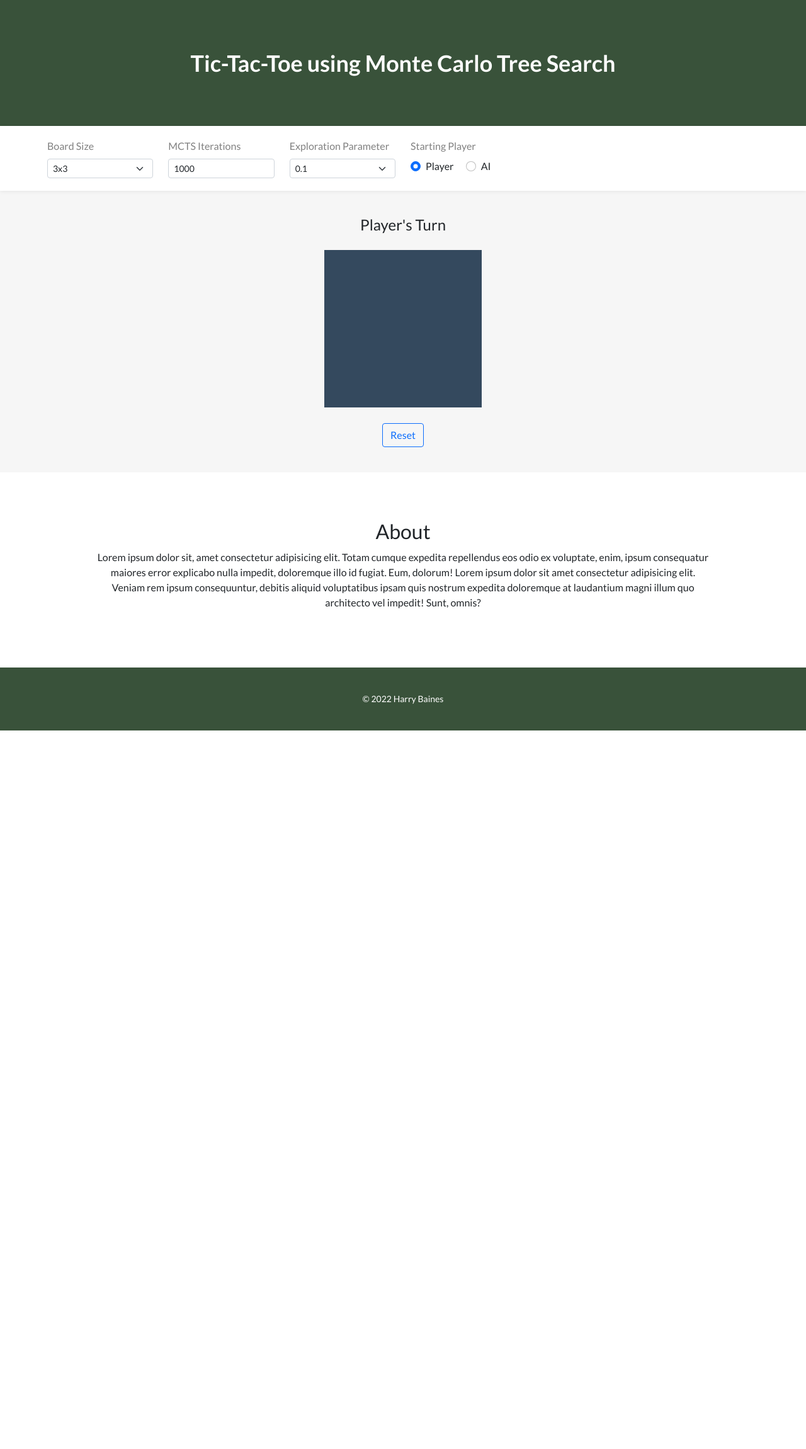
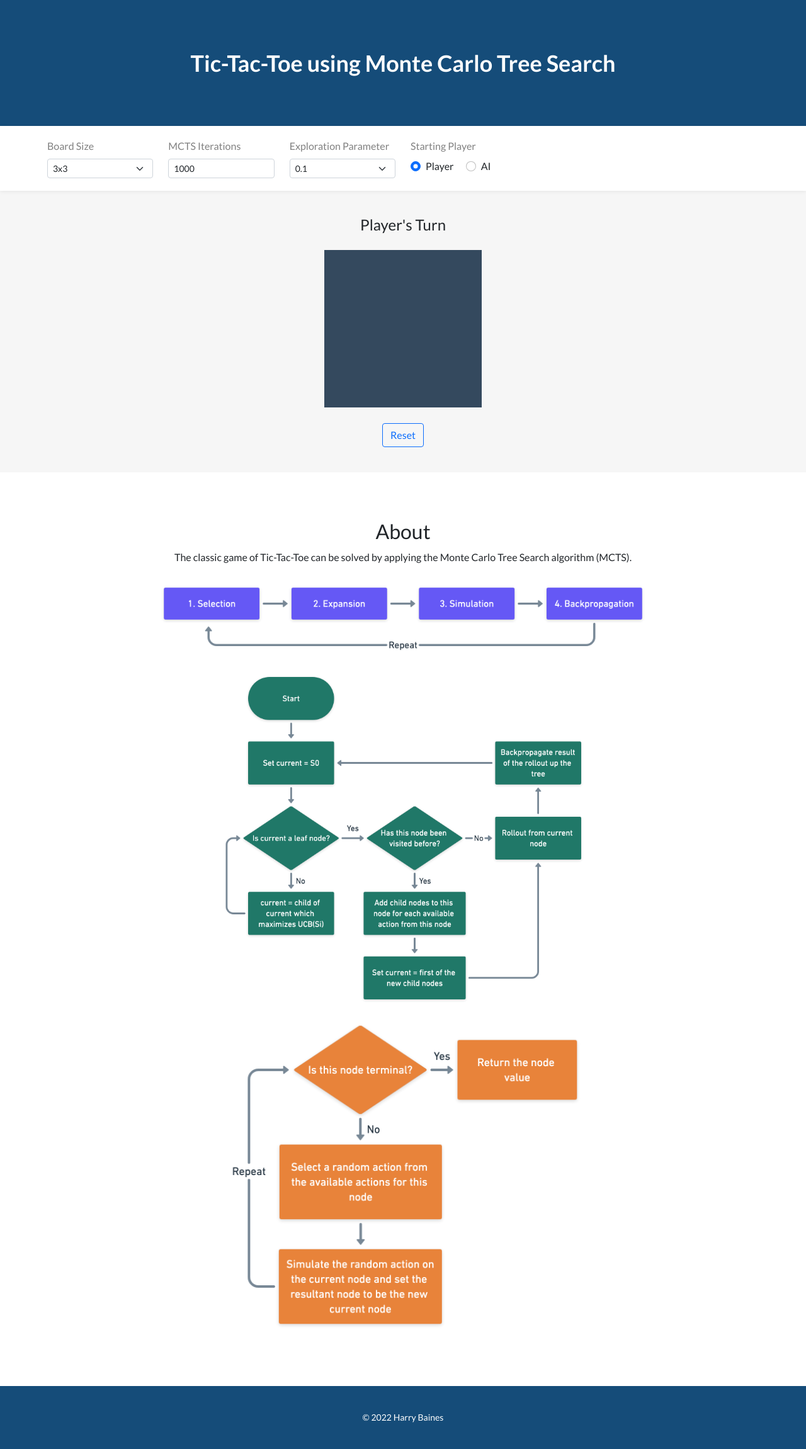
Before and after one commit to harrybaines/AIAlgorithms, a Python web app: template mcts/flaskapp/templates/home.html in a window 1280 px wide. Shown: the whole page at 63% size. Before the commit the page ends 1160 px from the top, so only its background shows below. Run offline with Jinja, Linux system fonts and the light colour scheme; the template is opened without the code that fills it, so the values that code supplies are empty.

Commit message:
Adjust styles

```diff
--- a/mcts/flaskapp/static/css/main.css
+++ b/mcts/flaskapp/static/css/main.css
@@ -15,7 +15,7 @@ p {
     text-align: center !important;
 }
 #header {
-    background-color: #39523A;
+    background-color: #154c79;
     height: 200px;
     line-height: 200px;
     text-align: center;
@@ -24,7 +24,7 @@ p {
     font-size: 36px;
 }
 #footer {
-    background-color: #39523A;
+    background-color: #154c79;
     height: 100px;
     line-height: 100px;
     text-align: center;
@@ -87,7 +87,7 @@ p {
 }
 #about-container {
     text-align: center;
-    padding: 75px 150px;
+    padding: 75px 100px;
 }
 #controls {
     background-color: white;
@@ -98,3 +98,14 @@ p {
 .form-label {
     color: grey;
 }
+#mcts-algorithm-diagram {
+    width: 800px;
+}
+#selection-expansion-container {
+}
+#selection-expansion-diagram {
+    width: 600px;
+}
+#rollout-diagram {
+    width: 600px;
+}
--- a/mcts/flaskapp/templates/about.html
+++ b/mcts/flaskapp/templates/about.html
@@ -1,4 +1,15 @@
 <div id='about-container'>
     <h2>About</h2>
-    <p>Lorem ipsum dolor sit, amet consectetur adipisicing elit. Totam cumque expedita repellendus eos odio ex voluptate, enim, ipsum consequatur maiores error explicabo nulla impedit, doloremque illo id fugiat. Eum, dolorum! Lorem ipsum dolor sit amet consectetur adipisicing elit. Veniam rem ipsum consequuntur, debitis aliquid voluptatibus ipsam quis nostrum expedita doloremque at laudantium magni illum quo architecto vel impedit! Sunt, omnis?</p>
+    <p>
+        The classic game of Tic-Tac-Toe can be solved by applying the Monte Carlo Tree Search
+        algorithm (MCTS).
+    </p>
+    <img id='mcts-algorithm-diagram' src="static/images/mcts.png" />
+
+    <div id='selection-expansion-container'>
+        <img id='selection-expansion-diagram' src="static/images/selection-expansion.png" />
+    </div>
+    <div id='rollout-container'>
+        <img id='rollout-diagram' src="static/images/rollout.png" />
+    </div>
 </div>
```
Also changed, not shown: mcts/flaskapp/static/images/mcts.png (added), mcts/flaskapp/static/images/rollout.png (added), mcts/flaskapp/static/images/selection-expansion.png (added).
